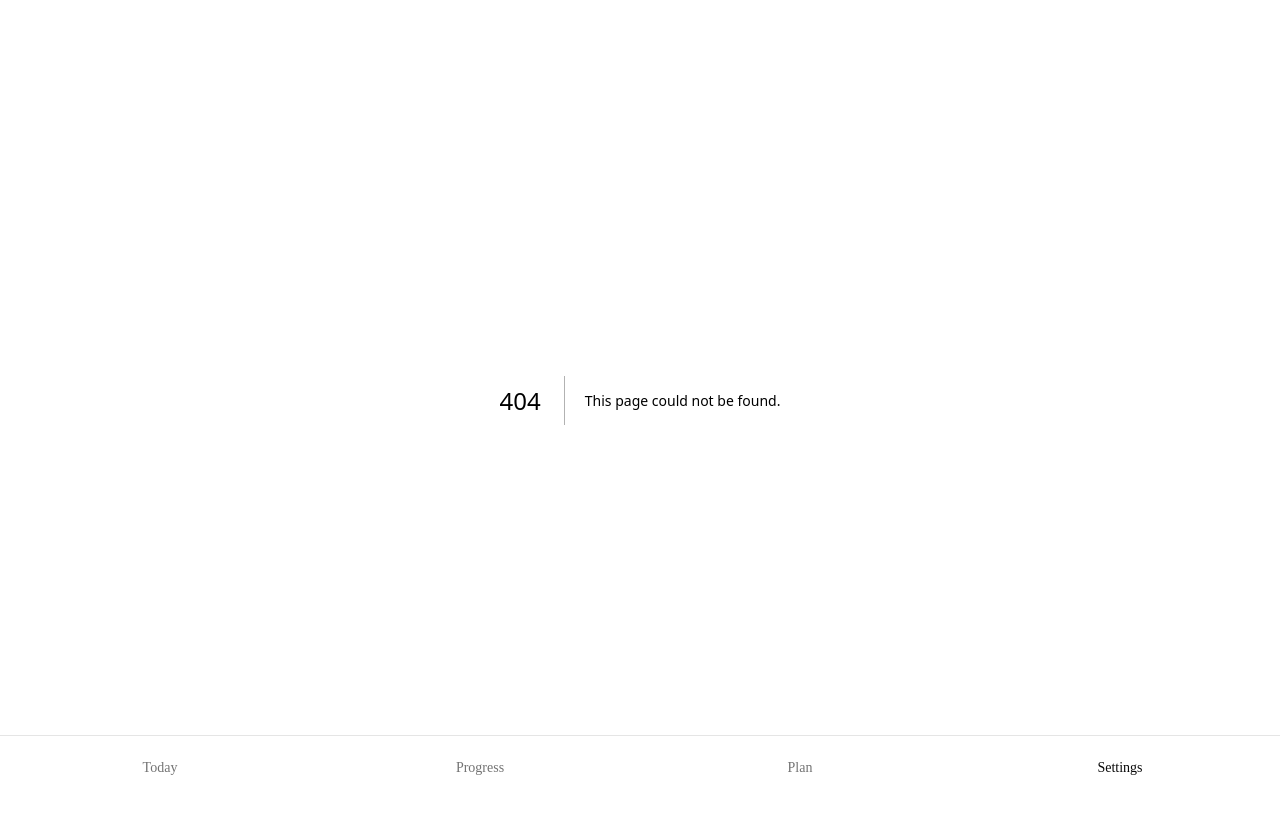
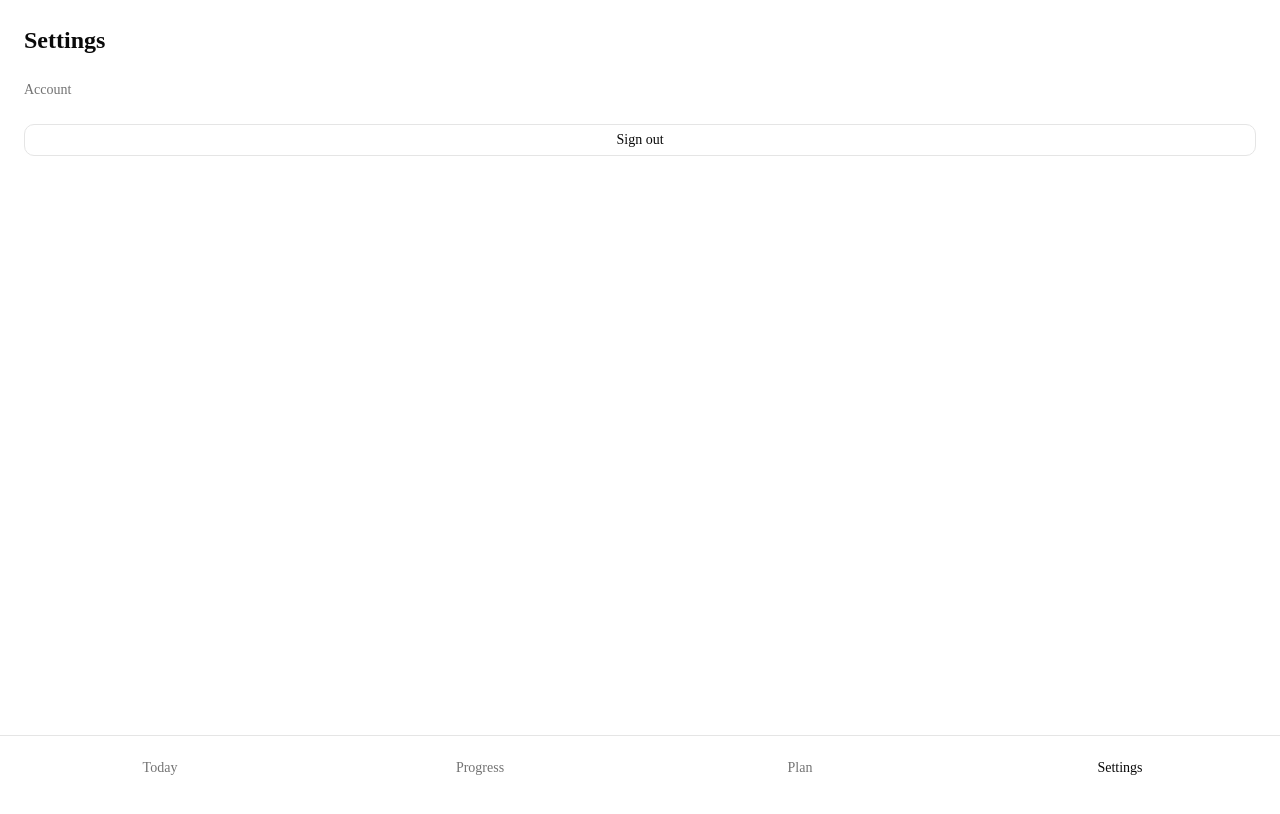
Before and after one commit to brandonstiles1/trainer, a Next.js app: page /settings in a window 1280 px wide. Before the commit this address had no page. Shown: the top 814 px of the page. Built offline with nearby package versions, Linux system fonts and the light colour scheme; no server answers.

Commit message:
feat: settings page with sign-out action

```diff
--- /dev/null
+++ b/app/settings/actions.ts
@@ -0,0 +1,10 @@
+"use server";
+
+import { redirect } from "next/navigation";
+import { createClient } from "@/lib/supabase/server";
+
+export async function signOut() {
+  const supabase = await createClient();
+  await supabase.auth.signOut();
+  redirect("/login");
+}
--- /dev/null
+++ b/app/settings/page.tsx
@@ -0,0 +1,25 @@
+import { Button } from "@/components/ui/button";
+import { createClient } from "@/lib/supabase/server";
+import { signOut } from "./actions";
+
+export default async function SettingsPage() {
+  const supabase = await createClient();
+  const { data: { user } } = await supabase.auth.getUser();
+
+  return (
+    <main className="p-6 space-y-6">
+      <h1 className="text-2xl font-bold">Settings</h1>
+
+      <section>
+        <h2 className="text-sm font-medium text-muted-foreground mb-1">Account</h2>
+        <p className="text-sm">{user?.email}</p>
+      </section>
+
+      <form action={signOut}>
+        <Button type="submit" variant="outline" className="w-full">
+          Sign out
+        </Button>
+      </form>
+    </main>
+  );
+}
```
